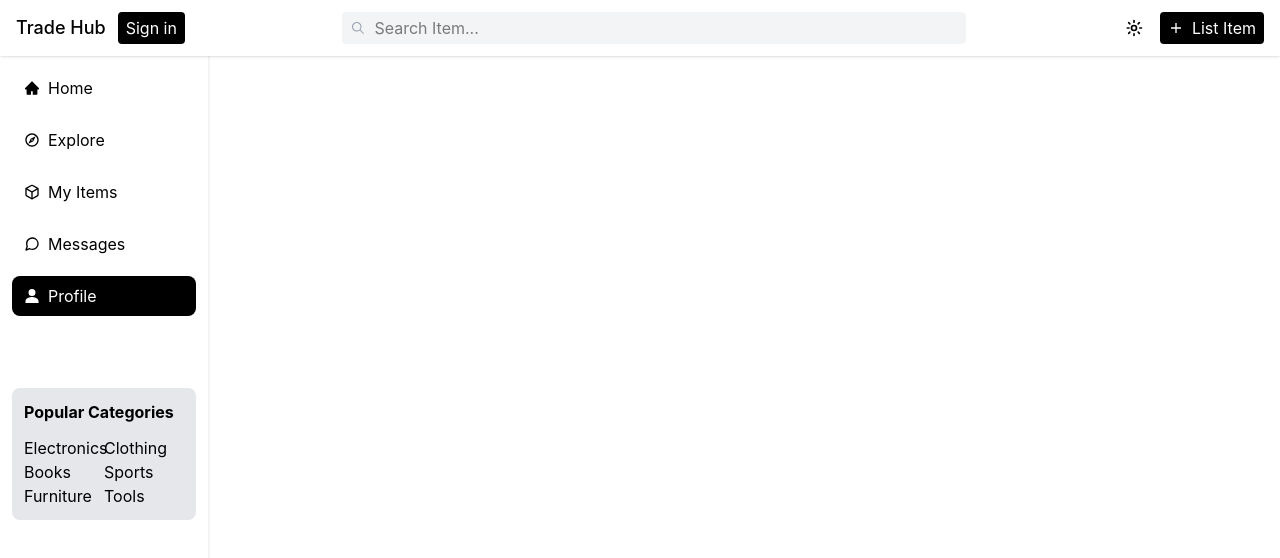
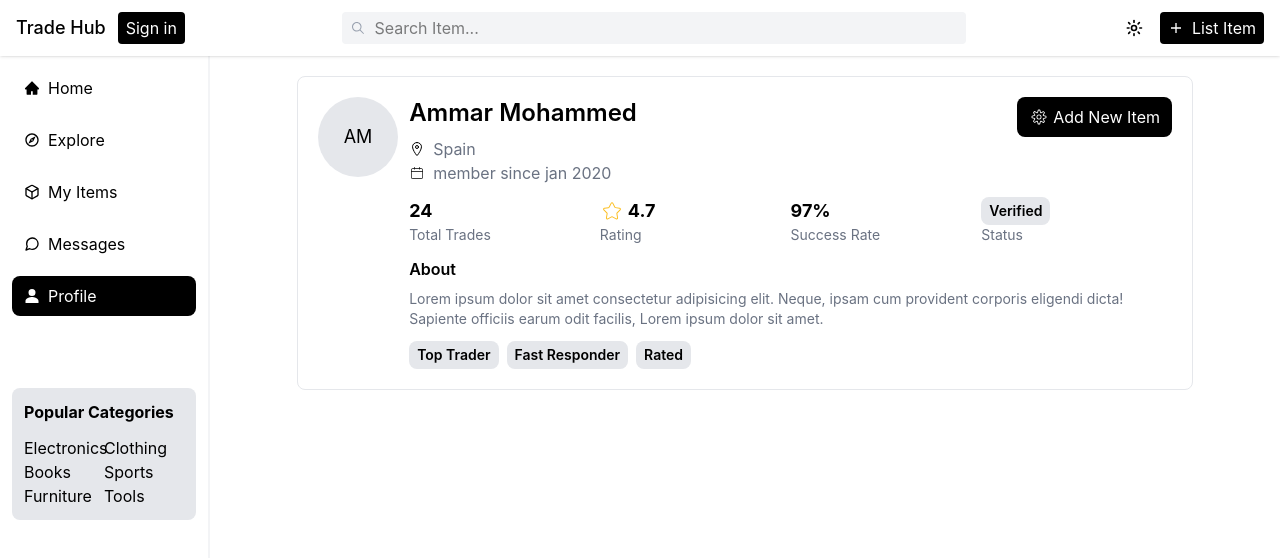
Before and after one commit to ammarmohammed6783-del/Swapify, a React (Vite) app: page /profile in a window 1280 px wide. Shown: the top 558 px of the page. Built offline with nearby package versions, Linux system fonts and the light colour scheme.

Commit message:
added the profile information

```diff
--- a/src/pages/Profile.tsx
+++ b/src/pages/Profile.tsx
@@ -1,15 +1,84 @@
 import Nav from "../components/Nav"
 import Navigation from "../components/Navigation"
+import { IoLocationOutline } from "react-icons/io5";
+import { CiCalendar } from "react-icons/ci";
+import { CiStar } from "react-icons/ci";
+import { CiSettings } from "react-icons/ci";
 
 const Profile = () => {
+
+    let Tages = ["Top Trader", "Fast Responder", "Rated"]
+
     return (
         <div>
             <Nav />
             <div className='flex mt-14'>
                 <Navigation />
+                <div className="mx-auto w-[70%] h-fit p-5 my-5 border border-gray-200 rounded-lg flex gap-5">
+                    <div className="w-1/12">
+                        <div className="rounded-full bg-gray-200 w-20 h-20 flex items-center justify-center">
+                        <span className="text-lg">AM</span>
+                    </div>
+                    </div>
+                    <div className="w-full">
+                        <div className="flex justify-between">
+                            <h1 className="text-2xl font-semibold">Ammar Mohammed</h1>
+                            <button className="bg-black text-white px-3 py-1 rounded-lg h-10 flex items-center gap-1">
+                                <CiSettings size={20} /> Add New Item
+                            </button>
+                        </div>
+                        <p className="flex items-center gap-2">
+                            <IoLocationOutline />
+                            <span className="text-gray-500">Spain</span>
+                        </p>
+
+                        <p className="flex items-center gap-2">
+                            <CiCalendar />
+                            <span className="text-gray-500">member since jan 2020</span>
+                        </p>
+                        <div className="flex items-center justify-between w-full my-3">
+                            <div className="w-1/4">
+                                <h3 className="font-bold text-lg">24</h3>
+                                <p className="text-gray-500 text-sm">Total Trades</p>
+                            </div>
+                            <div className="w-1/4">
+                                <div className="flex items-center gap-1 text-center">
+                                    <CiStar color="#fbbf24" size={24} />
+                                    <h3 className="font-bold text-lg">4.7</h3>
+                                </div>
+                                <p className="text-gray-500 text-sm">Rating</p>
+                            </div>
+                            <div className="w-1/4">
+                                <h3 className="font-bold text-lg">97%</h3>
+                                <p className="text-gray-500 text-sm">Success Rate</p>
+                            </div>
+                            <div className="w-1/4">
+                                <Tag text="Verified" />
+                                <p className="text-gray-500 text-sm">Status</p>
+                            </div>
+                        </div>
+                        <div className="my-3">
+                            <h3 className="font-semibold my-2">About</h3>
+                            <p className="text-sm text-gray-500">Lorem ipsum dolor sit amet consectetur adipisicing elit. Neque, ipsam cum provident corporis eligendi dicta! Sapiente officiis earum odit facilis, Lorem ipsum dolor sit amet.</p>
+                        </div>
+                        <div className="flex gap-2">
+                            {
+                                Tages.map((ele, index) => (
+                                    <Tag text={ele} key={index} />
+                                ))
+                            }
+                        </div>
+                    </div>
+                </div>
             </div>
         </div>
     )
 }
 
 export default Profile
+
+function Tag({ text }: { text: string }) {
+    return (
+        <div className="p-1 px-2 bg-gray-200 rounded-lg w-fit text-sm font-semibold">{text}</div>
+    )
+}
```
